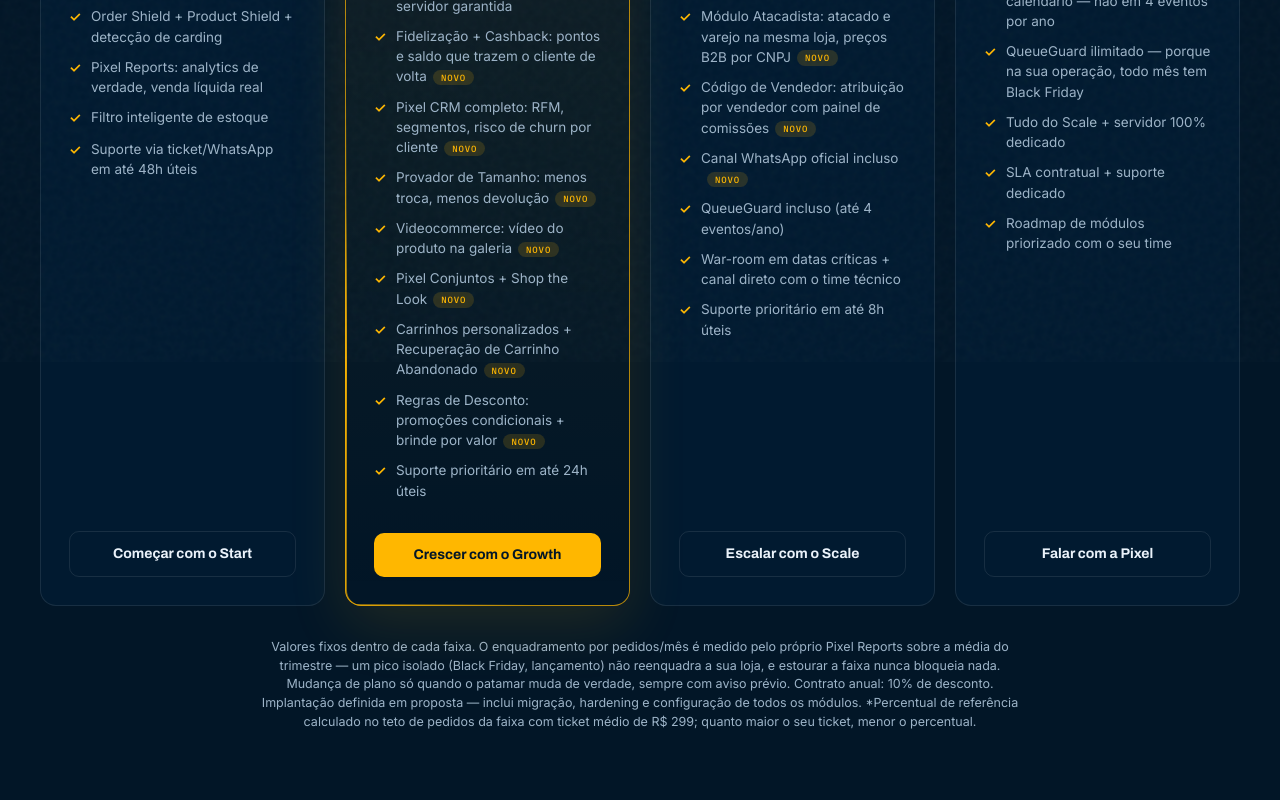
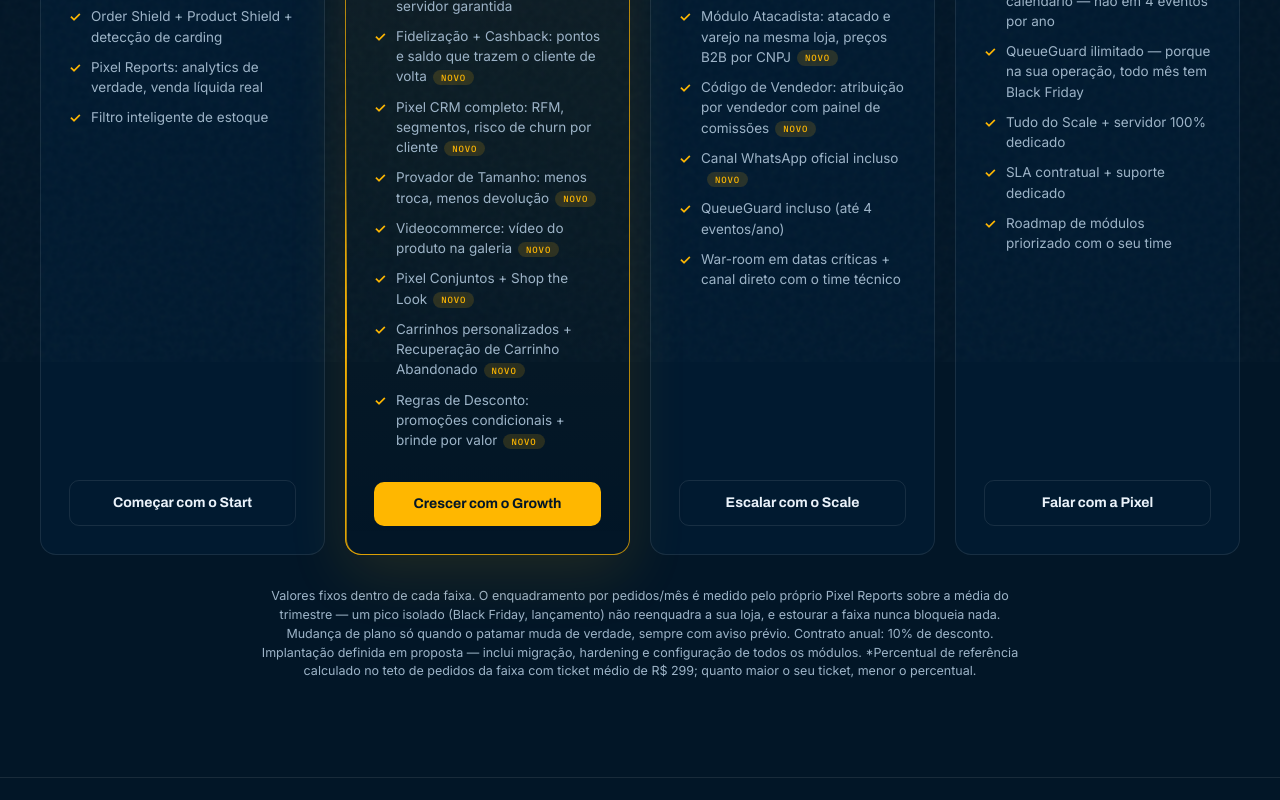
Before and after one commit to pixelpartnersbr/website-pixel, a Next.js app: page /planos in a window 1280 px wide. Shown: the part 880-1680 px from the top of the page. Built offline with nearby package versions, Linux system fonts and the light colour scheme.

Commit message:
Add files via upload

```diff
--- a/components/Pricing.tsx
+++ b/components/Pricing.tsx
@@ -21,7 +21,6 @@
       { t: "Order Shield + Product Shield + detecção de carding" },
       { t: "Pixel Reports: analytics de verdade, venda líquida real" },
       { t: "Filtro inteligente de estoque" },
-      { t: "Suporte via ticket/WhatsApp em até 48h úteis" },
     ],
     cta: "Começar com o Start",
   },
@@ -38,7 +37,6 @@
       { t: "Pixel Conjuntos + Shop the Look", novo: true },
       { t: "Carrinhos personalizados + Recuperação de Carrinho Abandonado", novo: true },
       { t: "Regras de Desconto: promoções condicionais + brinde por valor", novo: true },
-      { t: "Suporte prioritário em até 24h úteis" },
     ],
     cta: "Crescer com o Growth",
   },
@@ -53,7 +51,6 @@
       { t: "Canal WhatsApp oficial incluso", novo: true },
       { t: "QueueGuard incluso (até 4 eventos/ano)" },
       { t: "War-room em datas críticas + canal direto com o time técnico" },
-      { t: "Suporte prioritário em até 8h úteis" },
     ],
     cta: "Escalar com o Scale",
   },
--- a/components/PricingAvulsos.tsx
+++ b/components/PricingAvulsos.tsx
@@ -122,7 +122,7 @@
                   <p className="mt-1 text-[12.5px] text-dim">
                     A diferença do Start pro Growth é R$ {fmt(DELTA_GROWTH)}/mês — e o Growth leva{" "}
                     <strong className="text-ink">todos</strong> os módulos da faixa, mais fatia de servidor
-                    garantida e suporte em 24h.
+                    garantida e suporte direto com o time.
                   </p>
                 </div>
               )}
--- a/components/site/config.ts
+++ b/components/site/config.ts
@@ -1,5 +1,5 @@
 // ⚙️ AJUSTE AQUI: dados de contato e estatísticas do site institucional
-export const BUILD = "1.32.0";
+export const BUILD = "1.32.1";
 
 export const SITE = {
   whatsapp: "5527996520301",
```
